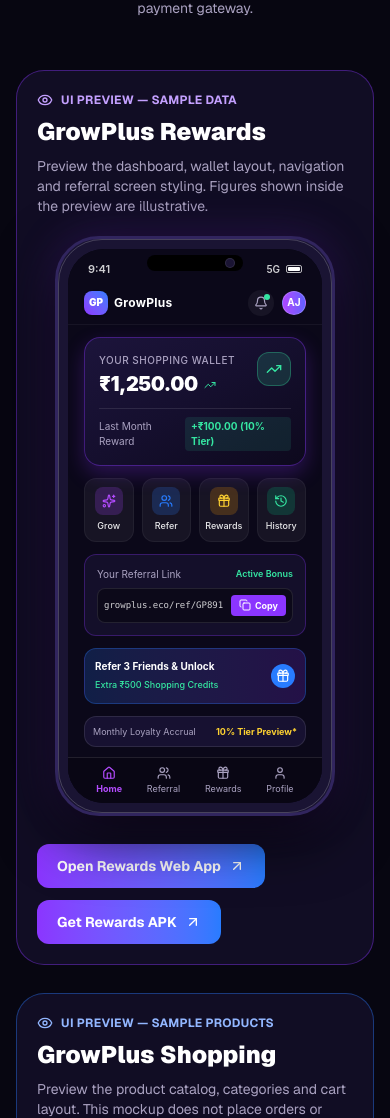
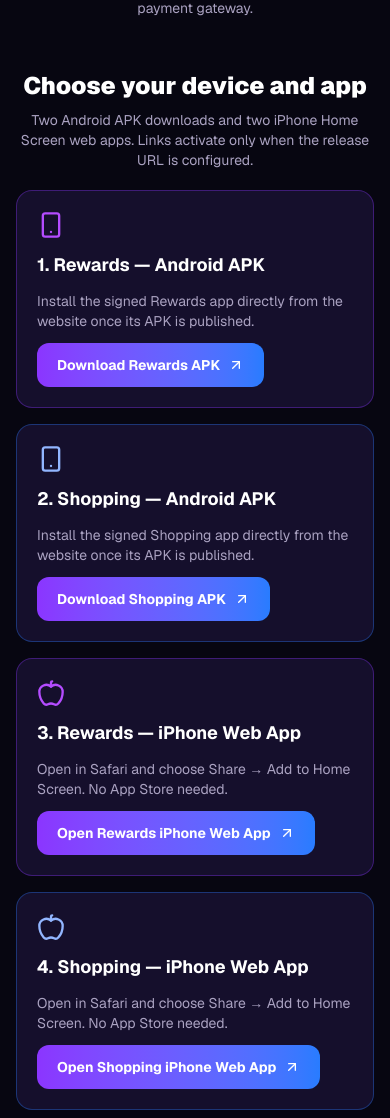
Before and after one commit to growplus11223344-commits/growplus, a Next.js app: page /download-apps in a window 390 px wide. Shown: the part 450-1568 px from the top of the page. Built offline with nearby package versions, Linux system fonts and the light colour scheme; no server answers.

Commit message:
feat(website): show four dedicated Android and iPhone app install slots

```diff
--- a/app/download-apps/page.tsx
+++ b/app/download-apps/page.tsx
@@ -59,6 +59,41 @@ export default function DownloadAppsPage() {
             they are not connected to your real account, orders or payment gateway.
           </p>
         </header>
+
+        <section aria-label="Install GrowPlus apps" className="space-y-5">
+          <div className="text-center">
+            <h2 className="text-2xl font-black sm:text-3xl">Choose your device and app</h2>
+            <p className="mt-2 text-sm text-[#AAA2C1]">
+              Two Android APK downloads and two iPhone Home Screen web apps. Links activate only when the release URL is configured.
+            </p>
+          </div>
+          <div className="grid gap-4 sm:grid-cols-2">
+            <div className="space-y-3 rounded-2xl border border-[#8B35FF]/35 bg-[#150F2C] p-5">
+              <Smartphone className="h-7 w-7 text-[#B44CFF]" />
+              <h3 className="text-lg font-bold">1. Rewards — Android APK</h3>
+              <p className="text-sm text-[#AAA2C1]">Install the signed Rewards app directly from the website once its APK is published.</p>
+              <AvailabilityLink href={rewardsApk} label="Rewards APK download" readyLabel="Download Rewards APK" />
+            </div>
+            <div className="space-y-3 rounded-2xl border border-[#287CFF]/35 bg-[#150F2C] p-5">
+              <Smartphone className="h-7 w-7 text-[#92B6FF]" />
+              <h3 className="text-lg font-bold">2. Shopping — Android APK</h3>
+              <p className="text-sm text-[#AAA2C1]">Install the signed Shopping app directly from the website once its APK is published.</p>
+              <AvailabilityLink href={shoppingApk} label="Shopping APK download" readyLabel="Download Shopping APK" />
+            </div>
+            <div className="space-y-3 rounded-2xl border border-[#8B35FF]/35 bg-[#150F2C] p-5">
+              <Apple className="h-7 w-7 text-[#B44CFF]" />
+              <h3 className="text-lg font-bold">3. Rewards — iPhone Web App</h3>
+              <p className="text-sm text-[#AAA2C1]">Open in Safari and choose Share → Add to Home Screen. No App Store needed.</p>
+              <AvailabilityLink href={rewardsWeb} label="Rewards iPhone Web App" readyLabel="Open Rewards iPhone Web App" />
+            </div>
+            <div className="space-y-3 rounded-2xl border border-[#287CFF]/35 bg-[#150F2C] p-5">
+              <Apple className="h-7 w-7 text-[#92B6FF]" />
+              <h3 className="text-lg font-bold">4. Shopping — iPhone Web App</h3>
+              <p className="text-sm text-[#AAA2C1]">Open in Safari and choose Share → Add to Home Screen. No App Store needed.</p>
+              <AvailabilityLink href={shoppingWeb} label="Shopping iPhone Web App" readyLabel="Open Shopping iPhone Web App" />
+            </div>
+          </div>
+        </section>
 
         <div className="grid gap-7 lg:grid-cols-2">
           <section id="rewards-preview" className="rounded-[28px] border border-[#8B35FF]/40 bg-[#110D24] p-5 sm:p-8">
```
